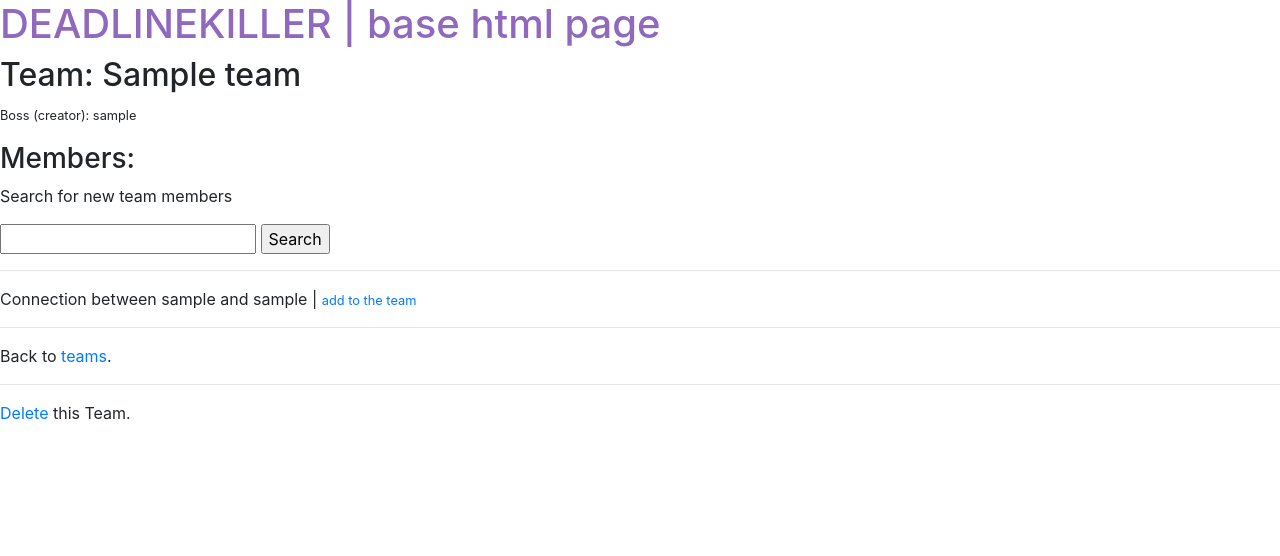
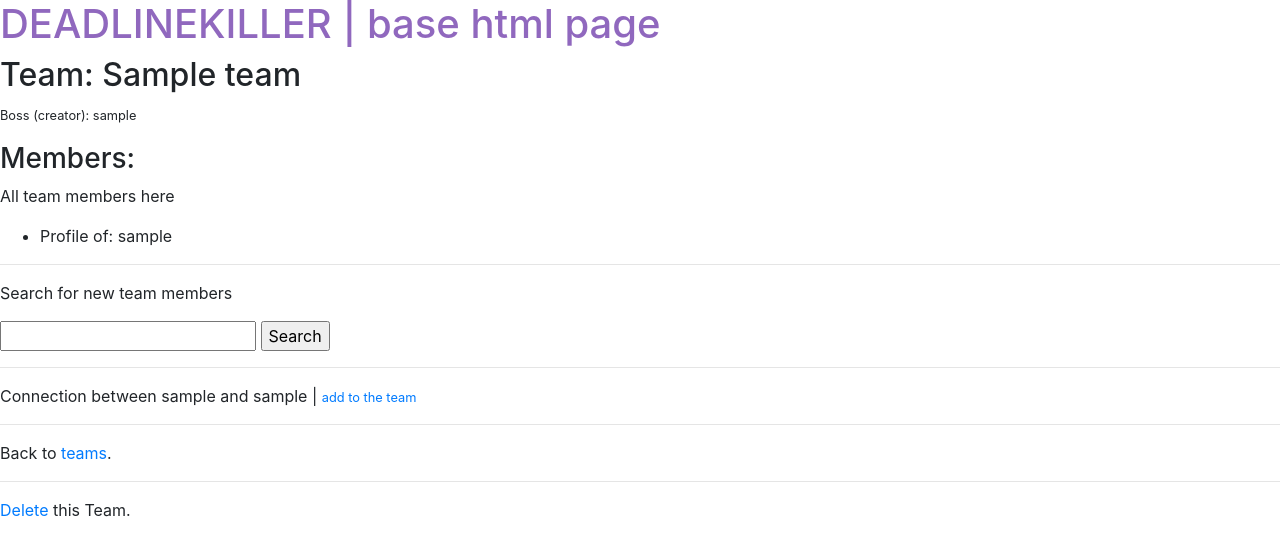
Before and after one commit to lucaromanowski/deadlinekiller, a Django app: a page that uses deadlinekiller/teams/templates/teams/team_detail.html in a window 1280 px wide. Shown: the part 40-596 px from the top of the page. Run offline with Django 3.2, Linux system fonts and the light colour scheme; a user stored in the database is signed in; tables that the repository leaves empty hold one stand-in row (values such as "Sample post"); some libraries are stand-ins or nearby versions.

Commit message:
user can see all team members

```diff
--- a/deadlinekiller/teams/models.py
+++ b/deadlinekiller/teams/models.py
@@ -11,6 +11,7 @@ class Team(models.Model):
 	creator = models.ForeignKey(settings.AUTH_USER_MODEL, related_name='teams', blank=True, null=True)
 
 
+
 	def __str__(self):
 		return self.name
 
--- a/deadlinekiller/teams/templates/teams/team_detail.html
+++ b/deadlinekiller/teams/templates/teams/team_detail.html
@@ -7,7 +7,13 @@
 	<h2>Team: {{ team.name }}</h2>
 	<p><small>Boss (creator): {{ team.creator }}</small></p>
 	<h3>Members:</h3>
-
+	<p>All team members here</p>
+	<ul>
+		{% for member in team_members %}
+			<li>{{ member }}</li>
+		{% endfor %}
+	</ul>
+	<hr/>
 	<form action="" method="get">
 		<p>Search for new team members</p>
 		<input type="text" name='q' >
--- a/deadlinekiller/teams/views.py
+++ b/deadlinekiller/teams/views.py
@@ -41,6 +41,12 @@ class TeamDetailView(LoginRequiredMixin, DetailView):
 
 	def get_context_data(self, *args, **kwargs):
 		context = super(TeamDetailView, self).get_context_data()
+
+		# Get all team members
+		team = self.get_object()
+		team_members = team.profile_set.all()
+		context['team_members'] = team_members
+
 		# Search for users who will be added to the team
 		query = self.request.GET.get('q')
 		if query:
```
